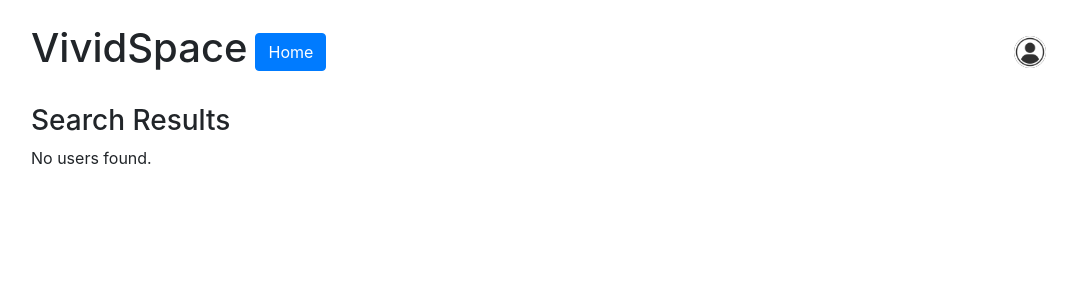
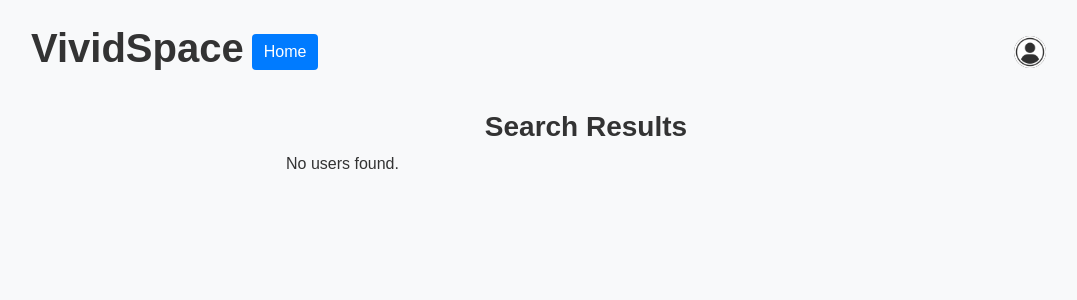
Before and after one commit to Munz10/VividSpace, a CodeIgniter app: page /CW/index.php/search/result in a window 1280 px wide. Shown: the top 300 px of the page, without its empty margins (54-1131 px from the left). Run offline with CodeIgniter, Linux system fonts and the light colour scheme; data that the repository does not hold is empty.

Commit message:
functionality modifications

```diff
--- a/CodeIgniter_3/application/config/config.php
+++ b/CodeIgniter_3/application/config/config.php
@@ -225,7 +225,7 @@ $config['allow_get_array'] = TRUE;
 | your log files will fill up very fast.
 |
 */
-$config['log_threshold'] = 20;
+$config['log_threshold'] = 4;
 
 /*
 |--------------------------------------------------------------------------
--- a/CodeIgniter_3/application/controllers/Signup.php
+++ b/CodeIgniter_3/application/controllers/Signup.php
@@ -75,7 +75,7 @@ class Signup extends \Restserver\Libraries\REST_Controller {
     }
 
     public function check_user(){
-        $username = $this->post('username');
+        $username = $this->input->post('username');
             $result = $this->User_model->checkUser($username);
             $this->response($result);
     }
--- a/CodeIgniter_3/application/models/User_model.php
+++ b/CodeIgniter_3/application/models/User_model.php
@@ -35,7 +35,7 @@ class User_model extends CI_Model {
     public function checkUser($username)
     {
         $result = $this->db->get_where('users', array('Username' => $username));
-        return $res->num_rows();
+        return $result->num_rows();
     }
 
     public function get_user_by_id($user_id) {
--- a/CodeIgniter_3/application/views/profile.php
+++ b/CodeIgniter_3/application/views/profile.php
@@ -82,7 +82,7 @@
         hr {
             margin: 2rem;
             border: none;
-            border-top: 1px solid #ddd;
+            border-top: 2px solid #ddd;
         }
     </style>
 </head>
--- a/CodeIgniter_3/application/views/search_result.php
+++ b/CodeIgniter_3/application/views/search_result.php
@@ -2,17 +2,46 @@
 <html lang="en">
 <head>
     <meta charset="UTF-8">
+    <meta name="viewport" content="width=device-width, initial-scale=1.0">
     <title>Search Results - VividSpace</title>
     <link rel="stylesheet" href="https://stackpath.bootstrapcdn.com/bootstrap/4.5.2/css/bootstrap.min.css">
     <style>
+        body {
+            font-family: 'Montserrat', sans-serif;
+            background-color: #f8f9fa;
+            color: #333333;
+        }
         .profile-icon {
             width: 32px;
             height: 32px;
             border-radius: 50%;
-            background: #333; /* Replace with actual profile image if available */
+            background: #333;
         }
         .search-result {
-            margin-bottom: 10px;
+            margin: 15px 10px;
+            padding: 10px;
+            background-color: #fff;
+            border-radius: 5px;
+            box-shadow: 0 0 10px rgba(0, 0, 0, 0.1);
+            text-align: center;
+        }
+        h1, h3 {
+            font-weight: bold;
+            text-align: center;
+        }
+        .search-results {
+            margin-top: 30px;
+            max-width: 600px; /* Limiting the maximum width */
+            margin-left: auto; /* Centering the results */
+            margin-right: auto;
+        }
+        .home-button {
+            background-color: #007bff;
+            color: #fff;
+            border: none;
+        }
+        .home-button:hover {
+            background-color: #0056b3;
         }
     </style>
 </head>
@@ -23,7 +52,7 @@
             <!-- Logo -->
             <h1>VividSpace</h1>
             <!-- Home button -->
-            <a href="<?= site_url('profile/feed'); ?>" class="btn btn-primary ml-2">Home</a>
+            <a href="<?= site_url('profile/feed'); ?>" class="btn btn-primary ml-2 home-button">Home</a>
         </div>
         <div class="col-6 col-md-8 d-flex justify-content-end">
             <!-- User Icon -->
@@ -33,7 +62,7 @@
         </div>
     </div>
 
-    <div class="search-results">
+    <div class="search-results mx-auto"> <!-- Added mx-auto class for horizontal centering -->
         <h3>Search Results</h3>
         <?php if (empty($results)): ?>
             <p>No users found.</p>
```
Also changed, not shown: CodeIgniter_3/application/views/login.php (+9 -16 lines), CodeIgniter_3/application/views/signup.php (+1 -6 lines).
